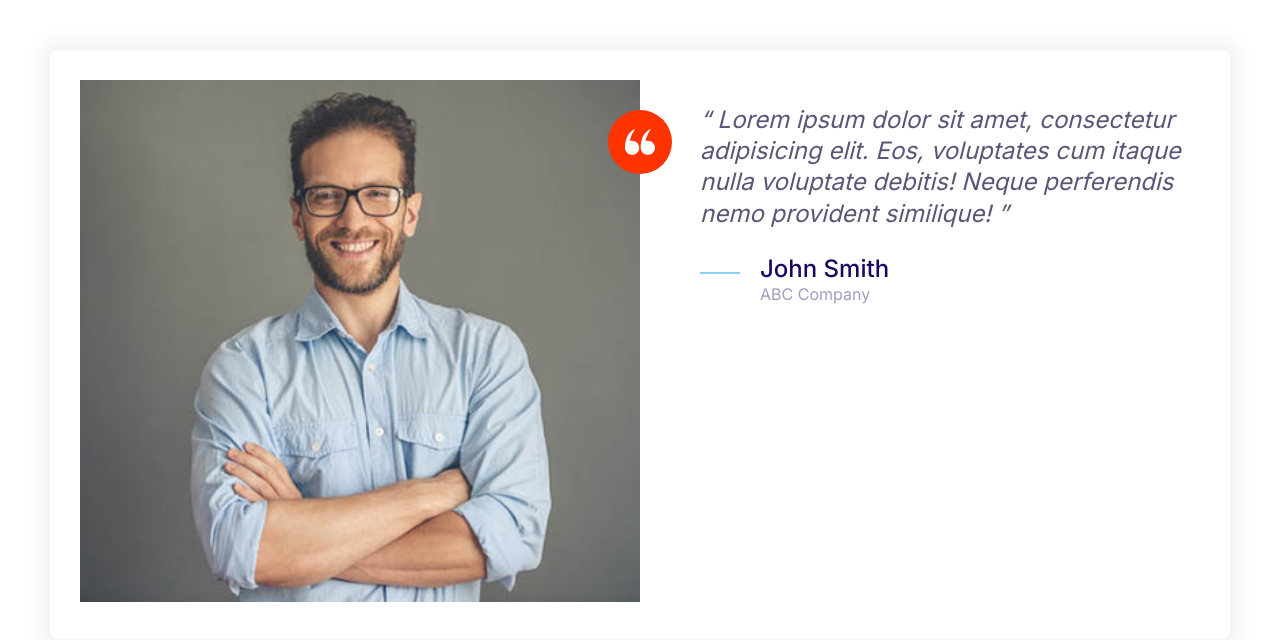
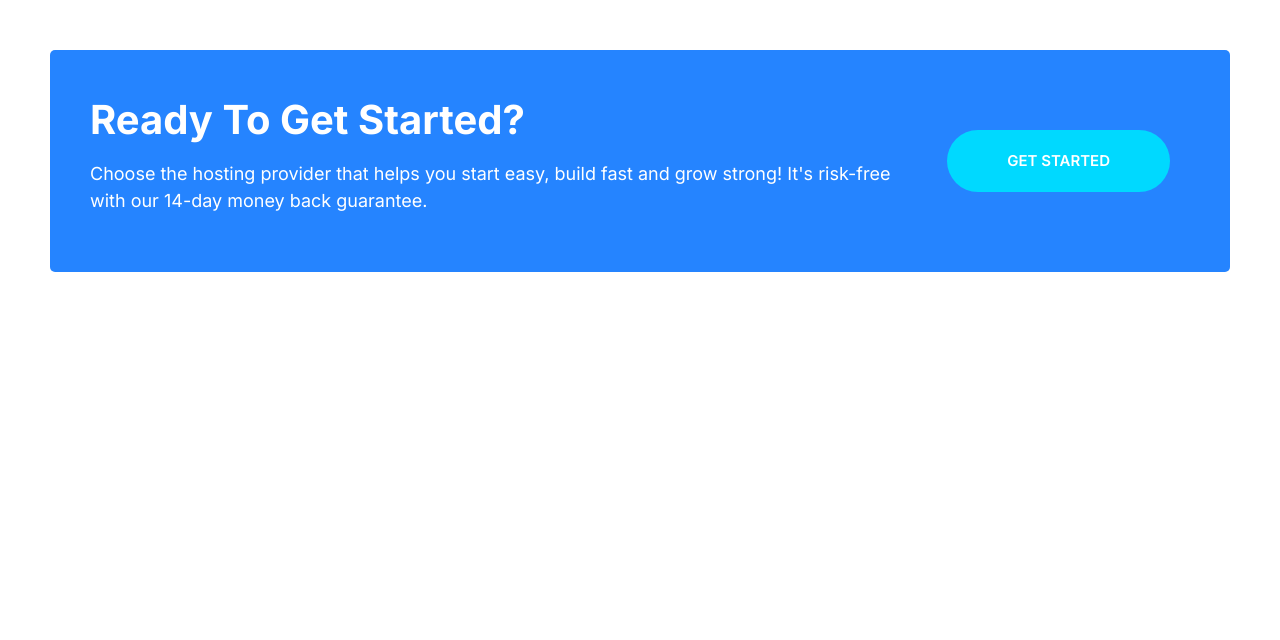
Before and after one commit to Khamoor/web_hosting, a plain HTML site: page index.html in a window 1280 px wide. Drawn offline with Linux system fonts and the light colour scheme.

Commit message:
Build the callout component.

```diff
--- a/css/styles.css
+++ b/css/styles.css
@@ -256,6 +256,11 @@ a {
 .btn--outline:hover {
   background: var(--color-headings);
   color: #fff;
+}
+
+.btn--stretched {
+  padding-left: 6rem;
+  padding-right: 6rem;
 }
 
 @media screen and (min-width: 1024px) {
@@ -519,3 +524,45 @@ a {
     margin-right: 0;
   }
 }
+
+/* Callouts */
+
+.callout {
+  padding: 4rem;
+  border-radius: 5px;
+}
+
+.callout--primary {
+  background: var(--color-primary);
+  color: #fff;
+}
+
+.callout__heading {
+  color: #fff;
+  margin-top: 0;
+  font-size: 4rem;
+}
+
+.callout .btn {
+  align-self: center;
+  justify-self: center;
+}
+
+.callout__content {
+  text-align: center;
+}
+
+@media screen and (min-width: 768px) {
+  .callout .grid--1x2 {
+    grid-template-columns: 1fr auto;
+  }
+
+  .callout__content {
+    text-align: left;
+  }
+
+  .callout .btn {
+    justify-self: start;
+    margin: 0 2rem;
+  }
+}
--- a/index.html
+++ b/index.html
@@ -13,38 +13,16 @@
 </head>
 
 <body style="padding: 5rem;">
-    <div class="remove-overflow">
-        <div class="card testimonial">
-            <div class="grid grid--1x2">
-                <div class="testimonial__image">
-                    <img src="images/testimonial.jpg" alt="A happy, smiling customer">
-                    <span class="icon-container icon-container--accent">
-                        <svg class="icon icon--white icon--small">
-                            <use xlink:href="images/sprite.svg#quotes"></use>
-                        </svg>
-                    </span>
-                </div>
-                <blockquote class="quote">
-                    <p class="quote__text">
-                        Lorem ipsum dolor sit amet, consectetur adipisicing elit. Eos, voluptates cum itaque nulla
-                        voluptate
-                        debitis! Neque perferendis nemo provident similique!
-                    </p>
-                    <footer>
-                        <div class="media">
-                            <div class="media__image">
-                                <svg class="icon icon--primary quote__line">
-                                    <use xlink:href="images/sprite.svg#line"></use>
-                                </svg>
-                            </div>
-                            <div class="media__body">
-                                <h3 class="media__title quote__author">John Smith</h3>
-                                <p class="quote__organization">ABC Company</p>
-                            </div>
-                        </div>
-                    </footer>
-                </blockquote>
+    <div class="callout callout--primary">
+        <div class="grid grid--1x2">
+            <div class="callout__content">
+                <h2 class="callout__heading">Ready To Get Started?</h2>
+                <p>
+                    Choose the hosting provider that helps you start easy, build fast and grow strong! It's risk-free
+                    with our 14-day money back guarantee.
+                </p>
             </div>
+            <a href="#" class="btn btn--secondary btn--stretched">Get Started</a>
         </div>
     </div>
 </body>
```
Also changed, not shown: components/callouts.html (added, +12 -0 lines).
